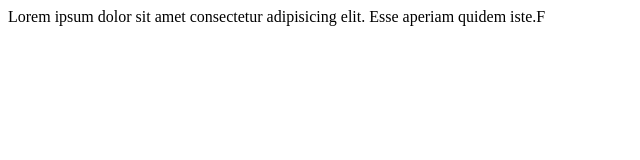
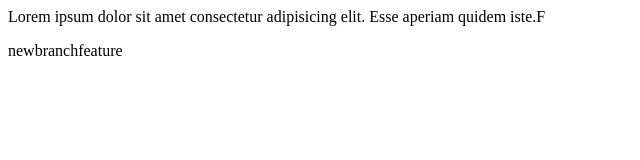
Before and after one commit to NihalRepo/localrepo, a plain HTML site: page index.html in a window 1280 px wide. Shown: the whole page, without its empty margins (0-640 px from the left). Drawn offline with Linux system fonts and the light colour scheme.

Commit message:
we have added new feature in branch

```diff
--- a/index.html
+++ b/index.html
@@ -1,3 +1,7 @@
 <p>
     Lorem ipsum dolor sit amet consectetur adipisicing elit. Esse aperiam quidem iste.F
 </p>
+<p>
+    newbranchfeature
+
+</p>
```
